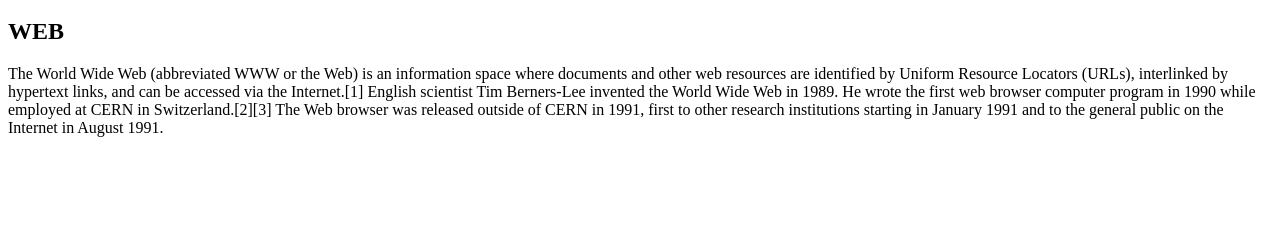
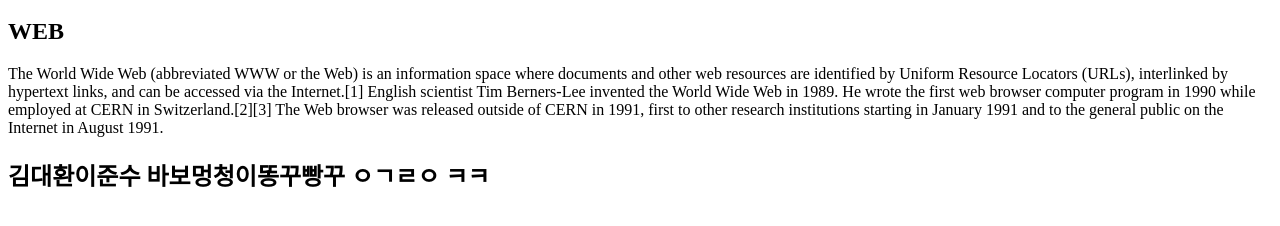
Before and after one commit to gilwonSeo/web1, a plain HTML site: page index.html in a window 1280 px wide. Shown: the part 136-362 px from the top of the page. Drawn offline with Linux system fonts and the light colour scheme.

Commit message:
Update index.html

```diff
--- a/index.html
+++ b/index.html
@@ -14,5 +14,6 @@
   <h2>WEB</h2>
   <p>The World Wide Web (abbreviated WWW or the Web) is an information space where documents and other web resources are identified by Uniform Resource Locators (URLs), interlinked by hypertext links, and can be accessed via the Internet.[1] English scientist Tim Berners-Lee invented the World Wide Web in 1989. He wrote the first web browser computer program in 1990 while employed at CERN in Switzerland.[2][3] The Web browser was released outside of CERN in 1991, first to other research institutions starting in January 1991 and to the general public on the Internet in August 1991.
   </p>
+  <p><h2>김대환이준수 바보멍청이똥꾸빵꾸 ㅇㄱㄹㅇ ㅋㅋ</
 </body>
 </html>
```
